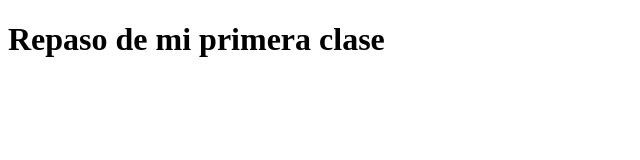
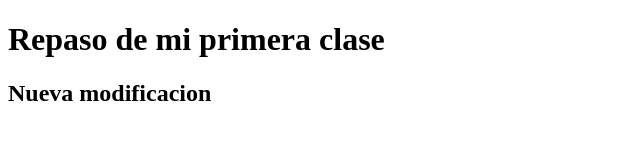
Before and after one commit to DaianaPoza/repaso-de-mi-primera-clase, a plain HTML site: page index.html in a window 1280 px wide. Shown: the whole page, without its empty margins (0-640 px from the left). Drawn offline with Linux system fonts and the light colour scheme.

Commit message:
nuevo cambio

```diff
--- a/index.html
+++ b/index.html
@@ -7,5 +7,6 @@
 </head>
 <body>
     <h1> Repaso de mi primera clase </h1>
+    <h2> Nueva modificacion </h2>
 </body>
 </html>
```
